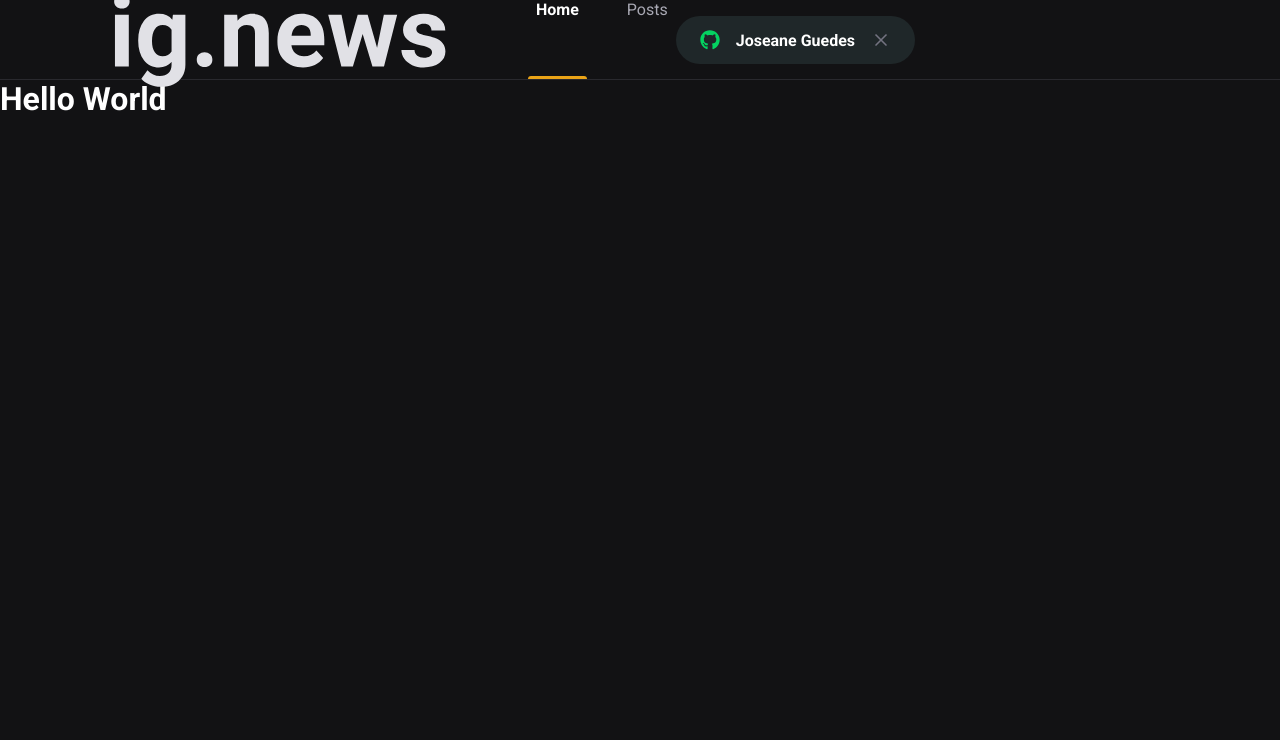
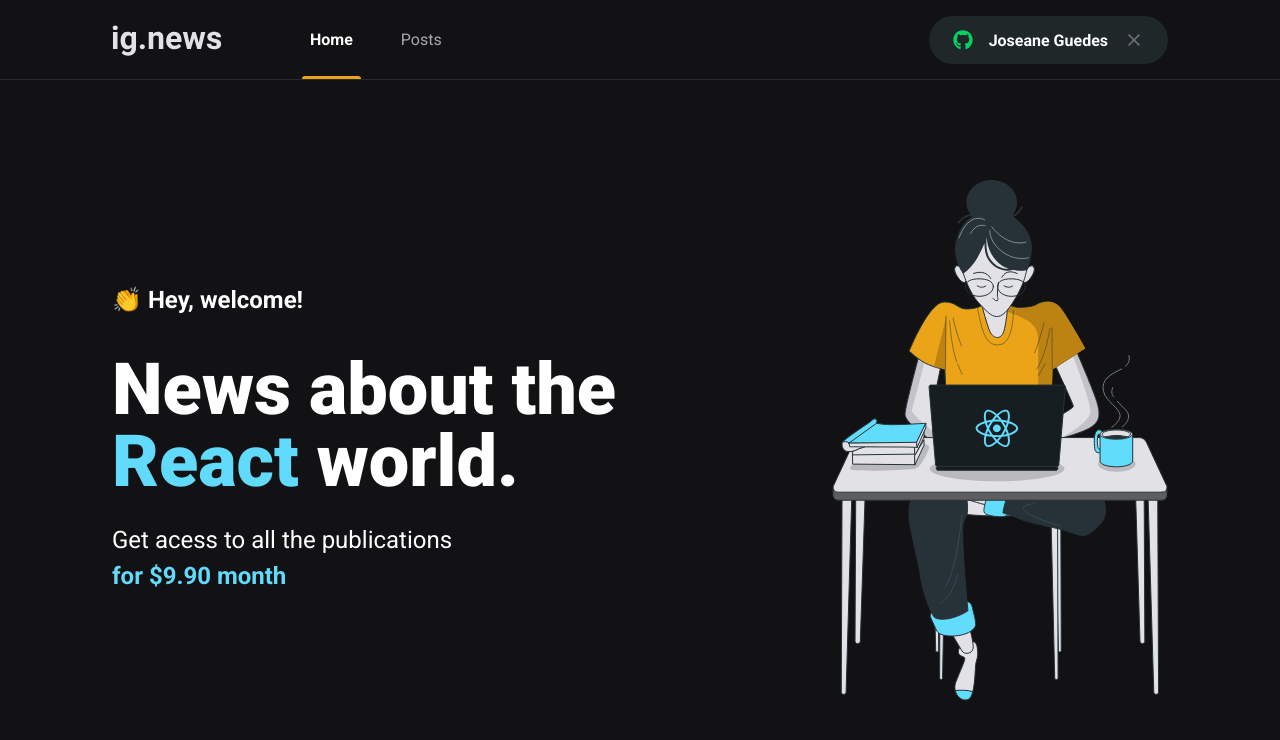
Before and after one commit to Joseane-Guedes/ignews, a Next.js app: page / in a window 1280 px wide. Shown: the top 740 px of the page. Built offline with nearby package versions, Linux system fonts and the light colour scheme.

Commit message:
Home page

```diff
--- a/package.json
+++ b/package.json
@@ -18,8 +18,6 @@
   "devDependencies": {
     "@types/node": "^16.4.7",
     "@types/react": "^17.0.15",
-    "eslint": "7.31.0",
-    "eslint-config-next": "11.0.1",
     "typescript": "^4.3.5"
   }
 }
--- a/src/components/SignInButton/index.tsx
+++ b/src/components/Header/SignInButton/index.tsx
@@ -1,4 +1,3 @@
-import React from "react";
 import { FaGithub } from "react-icons/fa";
 import { FiX } from "react-icons/fi";
 
--- a/src/components/SignInButton/styles.module.scss
+++ b/src/components/Header/SignInButton/styles.module.scss
@@ -25,8 +25,6 @@
       margin-left: 1rem;
   }
 
-
-
   transition: filter 0.2s;
 
   &:hover {
--- a/src/components/Header/index.tsx
+++ b/src/components/Header/index.tsx
@@ -1,20 +1,16 @@
-import React from "react";
 import Image from 'next/image'
-import styles from '../Header/styles.module.scss';
-import { SignInButton } from "../SignInButton";
+import styles from './styles.module.scss';
+import { SignInButton } from "./SignInButton";
+import logo from '../../../public/images/logo.svg';
 
 export function Header() {
     return (
         <header className={styles.headerContainer}>
             <div className={styles.headerContent}>
-                <Image
-                src="/images/logo.svg"
-                width="336"
-                height="521"
-                alt="ig.news" />
+            <Image src={logo} alt="Ignews" />
                 <nav>
                     <a className={styles.active}>Home</a>
-                    <a>Posts</a>
+                    <a  >Posts</a>
                 </nav>
                 <SignInButton />
             </div>
--- a/src/components/Header/styles.module.scss
+++ b/src/components/Header/styles.module.scss
@@ -19,11 +19,12 @@
     a {
       display: inline-block;
       position: relative;
+
       padding: 0 0.5rem;
       height: 5rem;
       color: var(--gray-300);
-
-      transition: color 0.2s;
+      line-height: 5rem;
+      transition: 0.2s;
 
       & + a {
           margin-left: 2rem;
@@ -39,7 +40,7 @@
       }
 
       &.active::after {
-          content:''; //@error Posso escrever qualquer coisa aqui no meu content
+          content:''; //Posso escrever qualquer coisa aqui no meu content
           height: 3px;
           border-radius: 3px 3px 0 0;
           width:100%;
@@ -47,9 +48,11 @@
           bottom: 1px;
           left: 0;
           background: var(--yellow-500);
-
-
       }
     }
   }
+
+  button {
+    margin-left: auto;
+  }
 }
--- /dev/null
+++ b/src/pages/home.module.scss
@@ -0,0 +1,41 @@
+.contentContainer {
+  max-width: 1120px;
+  margin: 0 auto;
+  padding: 0 2rem;
+  height: calc(100vh - 5rem);
+
+  display: flex;
+  align-items: center;
+  justify-content: space-between;
+}
+
+.hero {
+  max-width: 600px;
+
+  > span {
+    font-size: 1.5rem;
+    font-weight: bold;
+  }
+
+  h1 {
+    font-size: 4.5rem;
+    line-height: 4.5rem;
+    font-weight: 900;
+    margin-top: 2.5rem;
+
+    span {
+      color: var(--cyan-500);
+    }
+  }
+
+  p {
+    font-size: 1.5rem;
+    line-height: 2.25rem;
+    margin-top: 1.5rem;
+
+    span {
+      color: var(--cyan-500);
+      font-weight: bold;
+    }
+  }
+}
--- a/src/pages/index.tsx
+++ b/src/pages/index.tsx
@@ -1,16 +1,26 @@
 import Head from 'next/head'
 
+import styles from './home.module.scss'
 
 
 export default function Home() {
   return (
-   <>
+    <>
       <Head>
-        <title> Inicio | ig.news</title>
+        <title> Início | ig.news</title>
       </Head>
-       <h1 >
-      Hello <span> World</span>
-    </h1>
+
+      <main className={styles.contentContainer}>
+        <section className={styles.hero}>
+          <span> 👏 Hey, welcome! </span>
+          <h1>News about the <span> React</span> world.</h1>
+          <p>Get acess to all the publications <br/>
+          <span>for $9.90 month</span>
+          </p>
+        </section>
+
+        <img src="/images/avatar.svg" alt="Girl coding" />
+      </main>
     </>
-   )
+  )
 }
```
Also changed, not shown: 1 other file (tests, documents, lock files or other folders).
